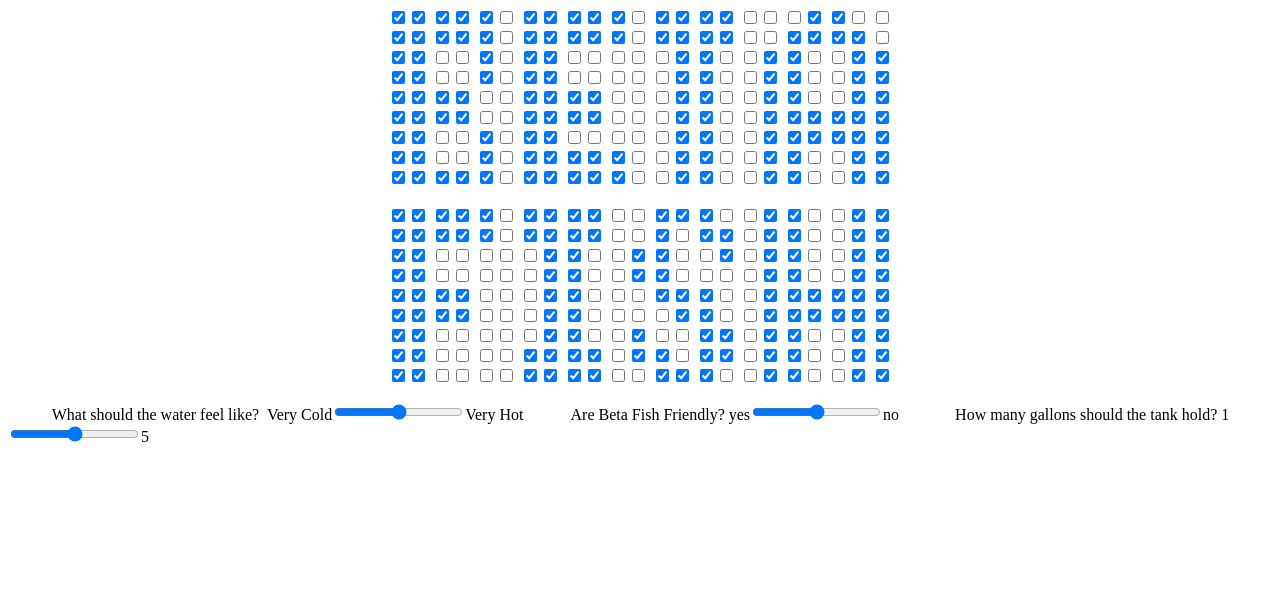
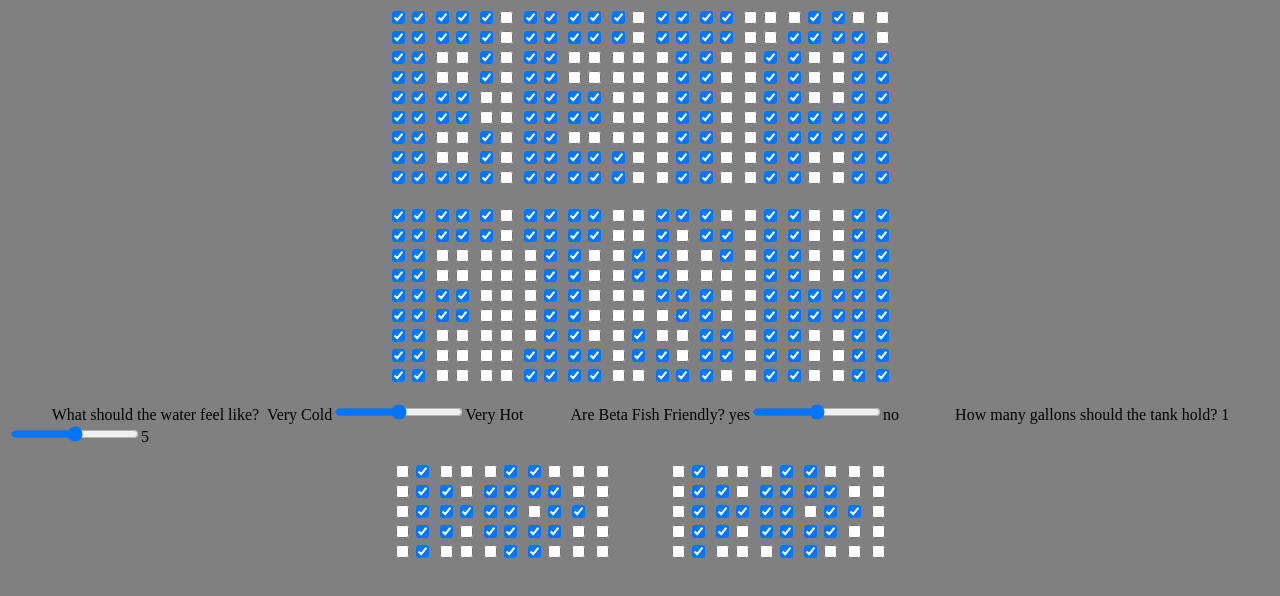
Before and after one commit to Easton-Holmes/Easton, a plain HTML site: page page3.html in a window 1280 px wide. Drawn offline with Linux system fonts and the light colour scheme.

Commit message:
Add files via upload

```diff
--- a/page3.html
+++ b/page3.html
@@ -4,6 +4,11 @@
     <title>HTML Form & Table Demo</title>
     <meta name="viewport" content="width=device-width,initial-scale=1.0" />
     <meta charset="utf-8" />
+    <style>
+      body  {
+  background-color: grey;
+}
+</style>
   </head>
 
   <body>
@@ -252,6 +257,68 @@
       <label for="range">How many gallons should the tank hold?</label>
       1<input id="range" name="range" type="range" />5
     </p>
+    <center>
+      <input name="checkbox" type="checkbox" unchecked /><input name="checkbox" type="checkbox" checked />
+      <input name="checkbox" type="checkbox" unchecked /><input name="checkbox" type="checkbox" unchecked />
+      <input name="checkbox" type="checkbox" unchecked /><input name="checkbox" type="checkbox" checked />
+      <input name="checkbox" type="checkbox" checked /><input name="checkbox" type="checkbox" unchecked />
+      <input name="checkbox" type="checkbox" unchecked /> <input name="checkbox" type="checkbox" unchecked />
+      &nbsp;&nbsp;&nbsp;&nbsp;&nbsp;&nbsp;&nbsp;&nbsp;&nbsp;&nbsp;&nbsp;&nbsp;
+      <input name="checkbox" type="checkbox" unchecked /><input name="checkbox" type="checkbox" checked />
+      <input name="checkbox" type="checkbox" unchecked /><input name="checkbox" type="checkbox" unchecked />
+      <input name="checkbox" type="checkbox" unchecked /><input name="checkbox" type="checkbox" checked />
+      <input name="checkbox" type="checkbox" checked /><input name="checkbox" type="checkbox" unchecked />
+      <input name="checkbox" type="checkbox" unchecked /> <input name="checkbox" type="checkbox" unchecked />
+      <br>
+      <input name="checkbox" type="checkbox" unchecked /><input name="checkbox" type="checkbox" checked />
+      <input name="checkbox" type="checkbox" checked /><input name="checkbox" type="checkbox" unchecked />
+      <input name="checkbox" type="checkbox" checked /><input name="checkbox" type="checkbox" checked />
+      <input name="checkbox" type="checkbox" checked /><input name="checkbox" type="checkbox" checked />
+      <input name="checkbox" type="checkbox" unchecked /> <input name="checkbox" type="checkbox" unchecked />
+      &nbsp;&nbsp;&nbsp;&nbsp;&nbsp;&nbsp;&nbsp;&nbsp;&nbsp;&nbsp;&nbsp;&nbsp;
+      <input name="checkbox" type="checkbox" unchecked /><input name="checkbox" type="checkbox" checked />
+      <input name="checkbox" type="checkbox" checked /><input name="checkbox" type="checkbox" unchecked />
+      <input name="checkbox" type="checkbox" checked /><input name="checkbox" type="checkbox" checked />
+      <input name="checkbox" type="checkbox" checked /><input name="checkbox" type="checkbox" checked />
+      <input name="checkbox" type="checkbox" unchecked /> <input name="checkbox" type="checkbox" unchecked />
+      <br>
+      <input name="checkbox" type="checkbox" unchecked /><input name="checkbox" type="checkbox" checked />
+      <input name="checkbox" type="checkbox" checked /><input name="checkbox" type="checkbox" checked />
+      <input name="checkbox" type="checkbox" checked /><input name="checkbox" type="checkbox" checked />
+      <input name="checkbox" type="checkbox" unchecked /><input name="checkbox" type="checkbox" checked />
+      <input name="checkbox" type="checkbox" checked /> <input name="checkbox" type="checkbox" unchecked />
+      &nbsp;&nbsp;&nbsp;&nbsp;&nbsp;&nbsp;&nbsp;&nbsp;&nbsp;&nbsp;&nbsp;&nbsp;
+      <input name="checkbox" type="checkbox" unchecked /><input name="checkbox" type="checkbox" checked />
+      <input name="checkbox" type="checkbox" checked /><input name="checkbox" type="checkbox" checked />
+      <input name="checkbox" type="checkbox" checked /><input name="checkbox" type="checkbox" checked />
+      <input name="checkbox" type="checkbox" unchecked /><input name="checkbox" type="checkbox" checked />
+      <input name="checkbox" type="checkbox" checked /> <input name="checkbox" type="checkbox" unchecked />
+      <br>
+      <input name="checkbox" type="checkbox" unchecked /><input name="checkbox" type="checkbox" checked />
+      <input name="checkbox" type="checkbox" checked /><input name="checkbox" type="checkbox" unchecked />
+      <input name="checkbox" type="checkbox" checked /><input name="checkbox" type="checkbox" checked />
+      <input name="checkbox" type="checkbox" checked /><input name="checkbox" type="checkbox" checked />
+      <input name="checkbox" type="checkbox" unchecked /> <input name="checkbox" type="checkbox" unchecked />
+      &nbsp;&nbsp;&nbsp;&nbsp;&nbsp;&nbsp;&nbsp;&nbsp;&nbsp;&nbsp;&nbsp;&nbsp;
+      <input name="checkbox" type="checkbox" unchecked /><input name="checkbox" type="checkbox" checked />
+      <input name="checkbox" type="checkbox" checked /><input name="checkbox" type="checkbox" unchecked />
+      <input name="checkbox" type="checkbox" checked /><input name="checkbox" type="checkbox" checked />
+      <input name="checkbox" type="checkbox" checked /><input name="checkbox" type="checkbox" checked />
+      <input name="checkbox" type="checkbox" unchecked /> <input name="checkbox" type="checkbox" unchecked />
+      <br>
+      <input name="checkbox" type="checkbox" unchecked /><input name="checkbox" type="checkbox" checked />
+      <input name="checkbox" type="checkbox" unchecked /><input name="checkbox" type="checkbox" unchecked />
+      <input name="checkbox" type="checkbox" unchecked /><input name="checkbox" type="checkbox" checked />
+      <input name="checkbox" type="checkbox" checked /><input name="checkbox" type="checkbox" unchecked />
+      <input name="checkbox" type="checkbox" unchecked /> <input name="checkbox" type="checkbox" unchecked />
+      &nbsp;&nbsp;&nbsp;&nbsp;&nbsp;&nbsp;&nbsp;&nbsp;&nbsp;&nbsp;&nbsp;&nbsp;
+      <input name="checkbox" type="checkbox" unchecked /><input name="checkbox" type="checkbox" checked />
+      <input name="checkbox" type="checkbox" unchecked /><input name="checkbox" type="checkbox" unchecked />
+      <input name="checkbox" type="checkbox" unchecked /><input name="checkbox" type="checkbox" checked />
+      <input name="checkbox" type="checkbox" checked /><input name="checkbox" type="checkbox" unchecked />
+      <input name="checkbox" type="checkbox" unchecked /> <input name="checkbox" type="checkbox" unchecked />
+      <br>
 
+    </center>
   </body>
 </html>
```
Also changed, not shown: page4.html (+5 -0 lines).
